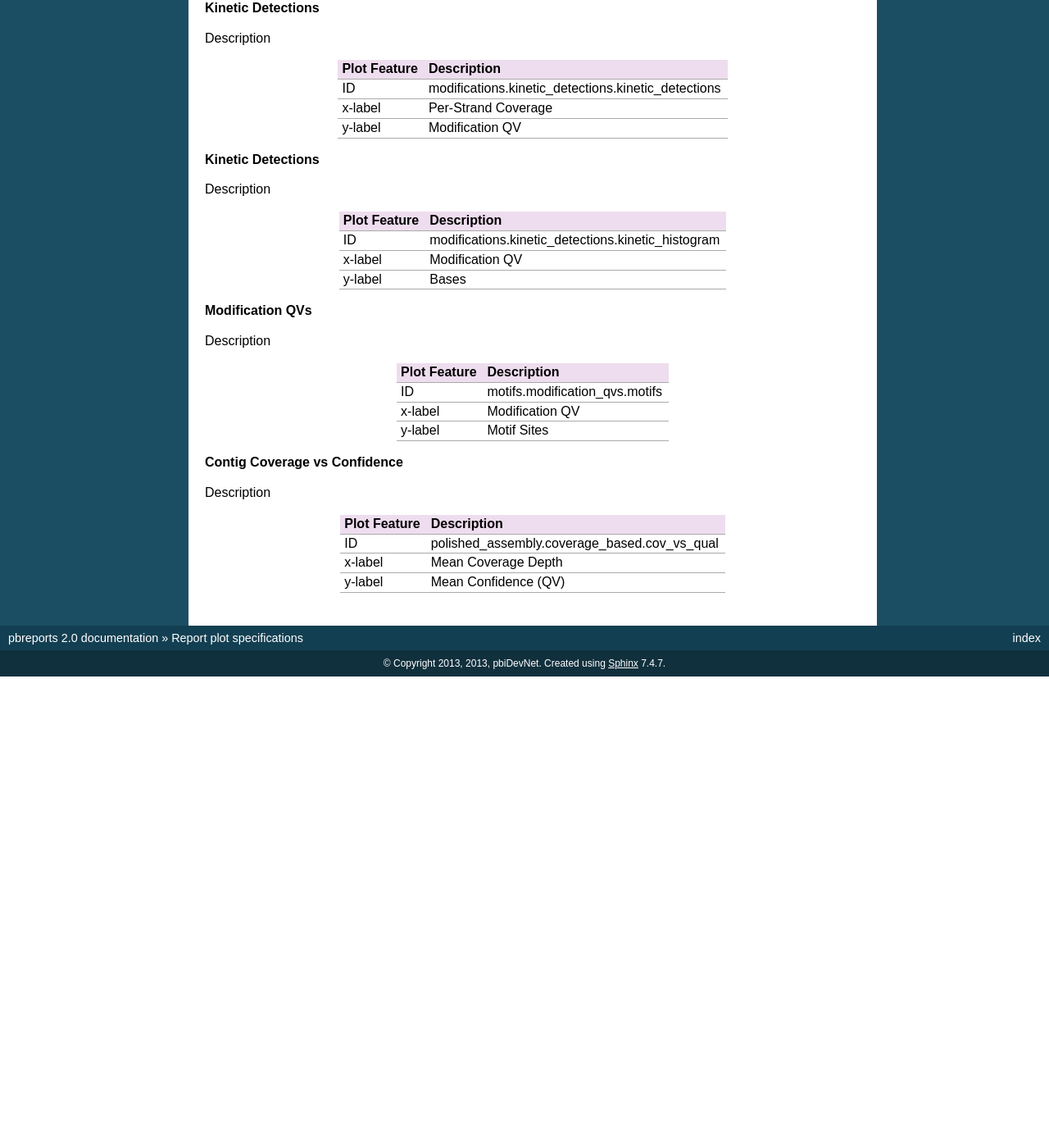
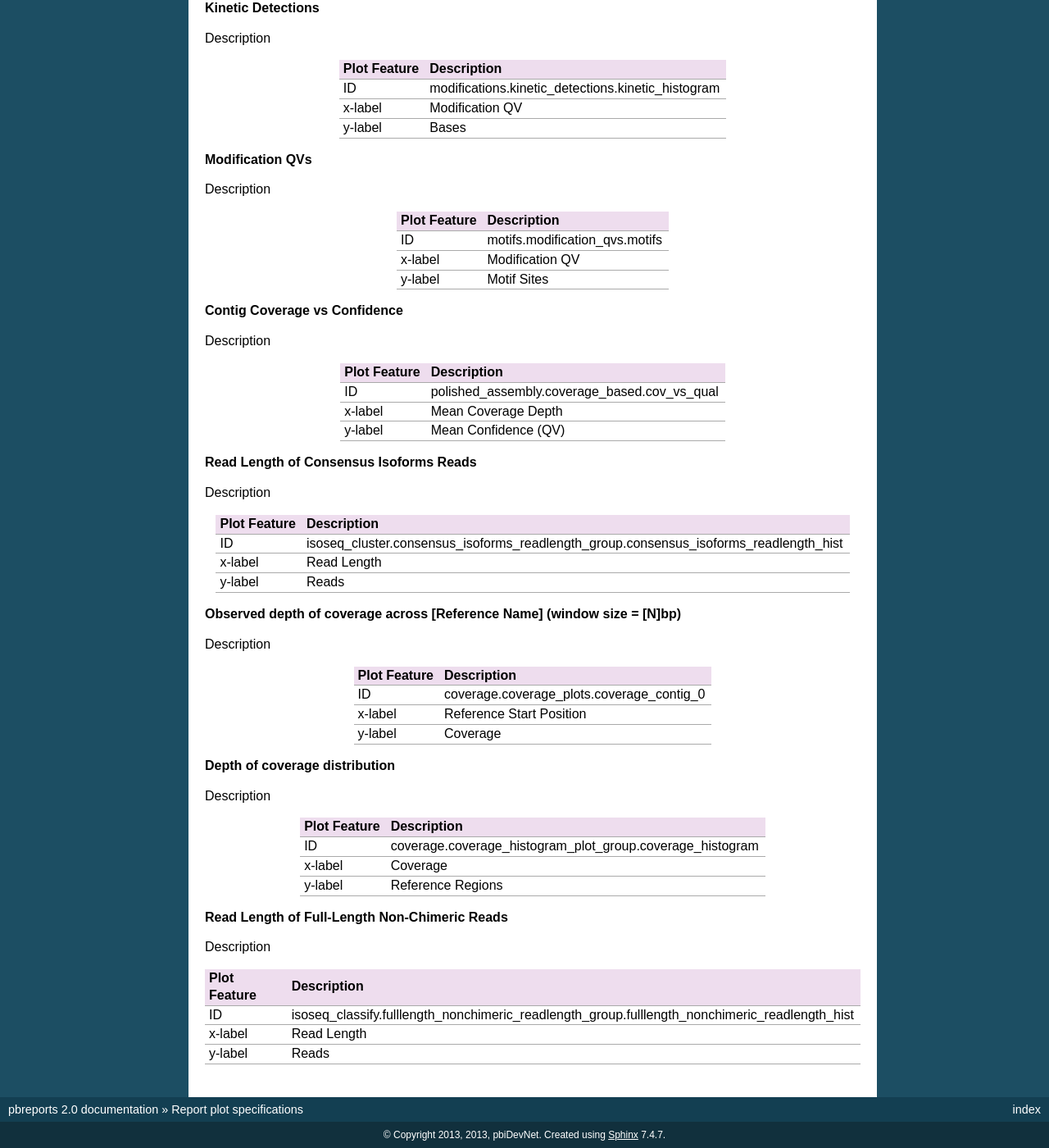
Before and after one commit to Global19-atlassian-net/pbreports, a Sphinx documentation site: the page built from doc/specs/plots.rst, in a window 1280 px wide and 1400 px high, scrolled down 1940 px. Shown: the whole window at 82% size. Built offline with Sphinx 7.4.7, drawn with Linux system fonts in a browser that asks for light colours; before the commit the page ends 2765 px from its top, so only the background shows below that; some of the changed text lies outside the part shown.

Commit message:
all plots and tables from smrtlink-alpha-nightly
* Update tables.rst

* Update plots.rst

* Update plots.rst

* Update plots.rst

* Update plots.rst

* Update plots.rst

```diff
--- a/doc/specs/plots.rst
+++ b/doc/specs/plots.rst
@@ -56,19 +56,6 @@
 
 
 
-
-
-**Mapped CCS Read Length**
-
-TODO: find plot ID for this!!
-
-====================================  =====================================================================================================================================
-Plot Feature                          Description
-====================================  =====================================================================================================================================
-ID
-x-label                               Read Length
-y-label                               Reads
-====================================  =====================================================================================================================================
 
 
 **Mapped Polymerase Read Length**
@@ -187,3 +174,55 @@
 x-label                               Mean Coverage Depth
 y-label                               Mean Confidence (QV)
 ====================================  =====================================================================================================================================
+
+
+**Read Length of Consensus Isoforms Reads**
+
+Description
+
+====================================  =====================================================================================================================================
+Plot Feature                          Description
+====================================  =====================================================================================================================================
+ID                                    isoseq_cluster.consensus_isoforms_readlength_group.consensus_isoforms_readlength_hist
+x-label                               Read Length
+y-label                               Reads
+====================================  =====================================================================================================================================
+
+
+**Observed depth of coverage across [Reference Name] (window size = [N]bp)**
+
+Description
+
+====================================  =====================================================================================================================================
+Plot Feature                          Description
+====================================  =====================================================================================================================================
+ID                                    coverage.coverage_plots.coverage_contig_0
+x-label                               Reference Start Position
+y-label                               Coverage
+====================================  =====================================================================================================================================
+
+
+**Depth of coverage distribution**
+
+Description
+
+====================================  =====================================================================================================================================
+Plot Feature                          Description
+====================================  =====================================================================================================================================
+ID                                    coverage.coverage_histogram_plot_group.coverage_histogram
+x-label                               Coverage
+y-label                               Reference Regions
+====================================  =====================================================================================================================================
+
+
+**Read Length of Full-Length Non-Chimeric Reads**
+
+Description
+
+====================================  =====================================================================================================================================
+Plot Feature                          Description
+====================================  =====================================================================================================================================
+ID                                    isoseq_classify.fulllength_nonchimeric_readlength_group.fulllength_nonchimeric_readlength_hist
+x-label                               Read Length
+y-label                               Reads
+====================================  =====================================================================================================================================
```
Also changed, not shown: doc/specs/tables.rst (+22 -0 lines).
